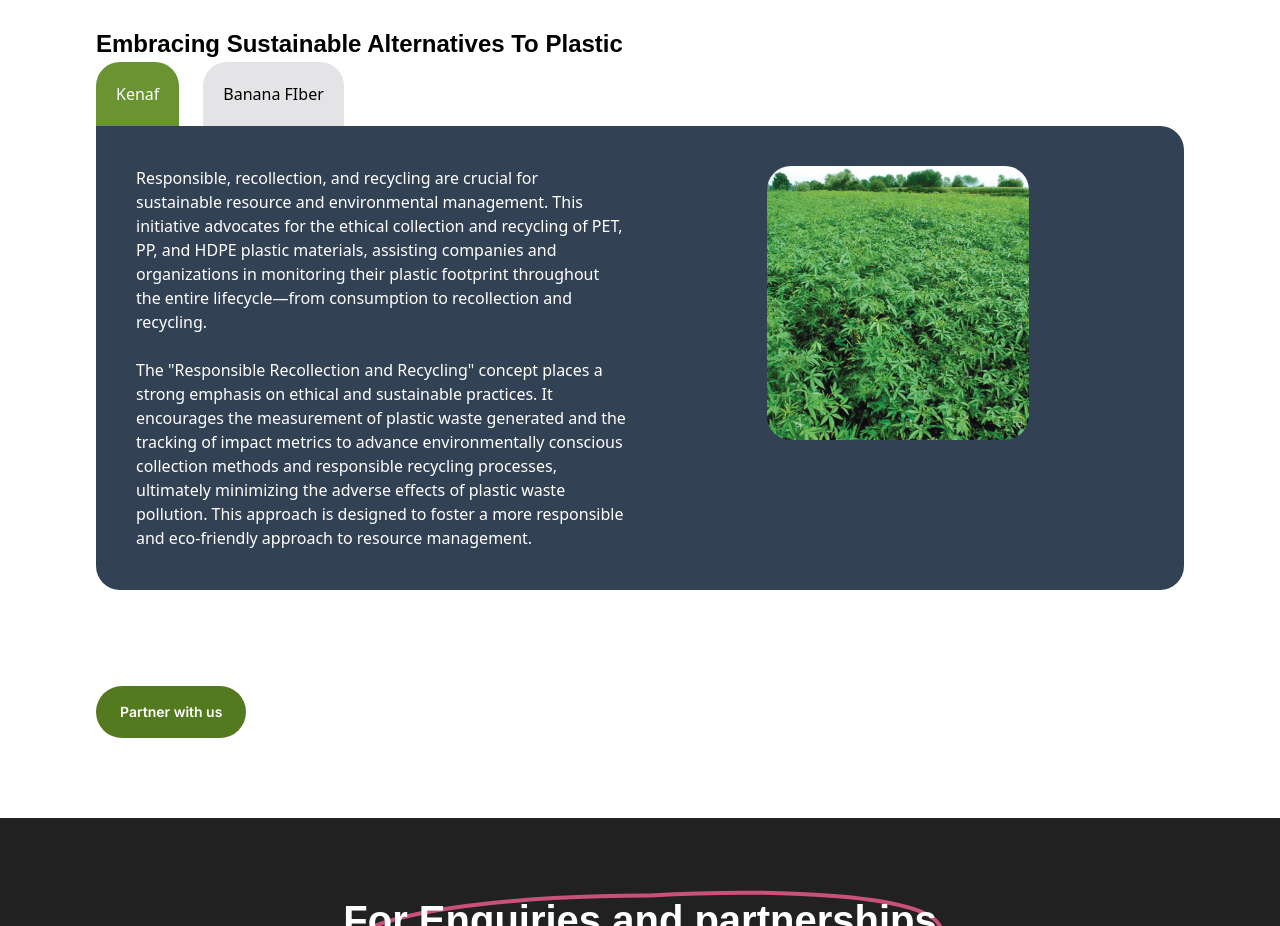
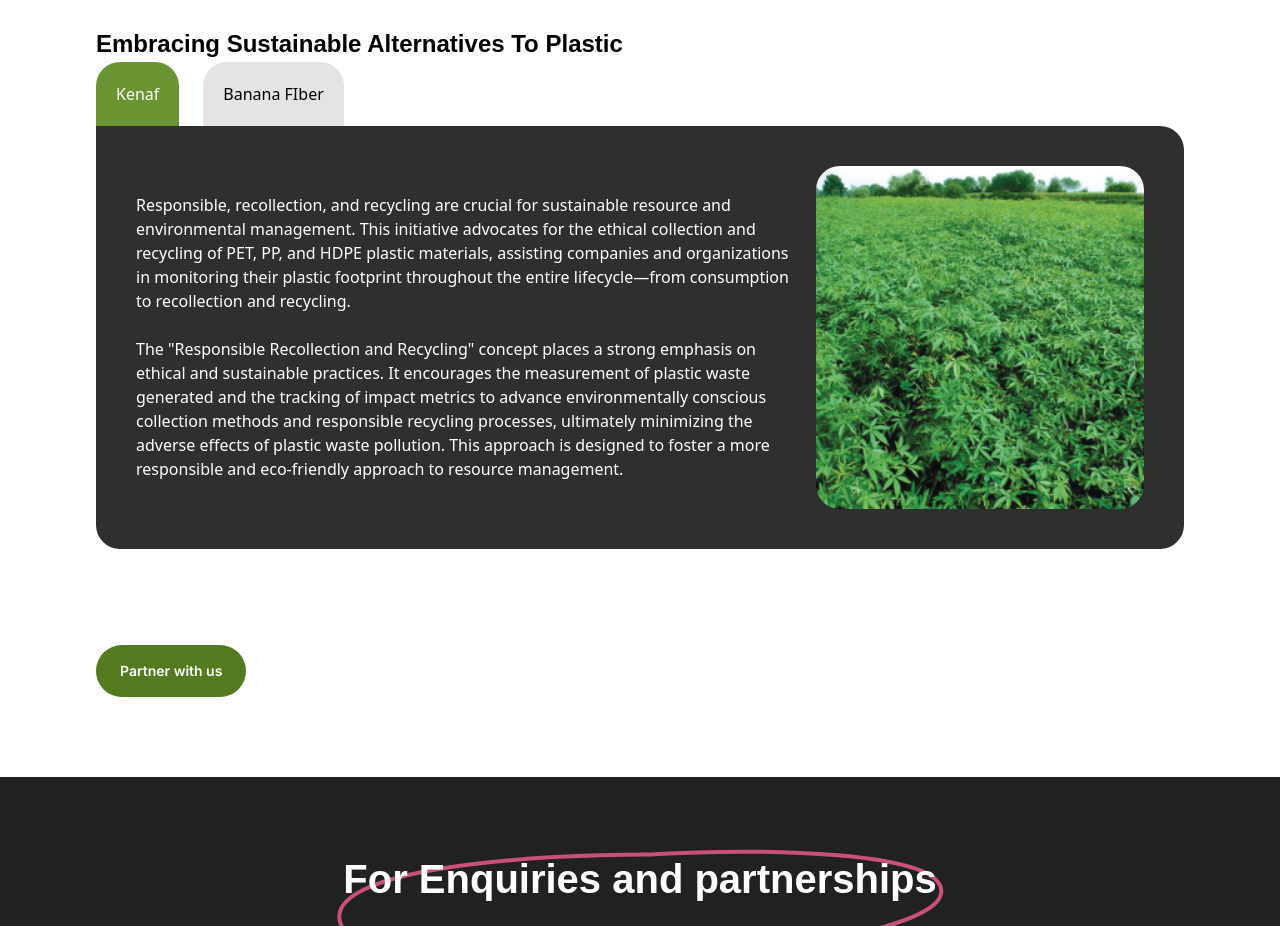
Before and after one commit to Abasifreke100/new-well-of-science, a React (Vite) app: page /partnership in a window 1280 px wide. Shown: the part 1180-2106 px from the top of the page. Built offline with nearby package versions, Linux system fonts and the light colour scheme; a web font is replaced by a local one.

Commit message:
Edited pic and bg for partnership

```diff
--- a/src/components/ui/PartnershipSwitch.jsx
+++ b/src/components/ui/PartnershipSwitch.jsx
@@ -46,17 +46,17 @@ const PartnershipSwitch = () => {
                     </div>
                     {
                         switchState2 === true ?
-                            <div className='grid gir-cols-1 md:grid-cols-2 gap-6 justify-items-center p-10 bg-slate-700 text-white rounded-b-3xl rounded-tr-3xl text-[14px] md:text-[16px] '>
+                            <div className='grid gird-cols-1 md:grid-cols-[2fr_1fr] gap-6 items-center justify-items-center p-10 bg-[#2F2F2F] text-white rounded-b-3xl rounded-tr-3xl text-[14px] md:text-[16px] '>
                                 <div className='order-last md:order-first'>
                                     Responsible, recollection, and recycling are crucial for sustainable resource and environmental management. This initiative advocates for the ethical collection and recycling of PET, PP, and HDPE plastic materials, assisting companies and organizations in monitoring their plastic footprint throughout the entire lifecycle—from consumption to recollection and recycling.
                                     <br />
                                     <br />
                                     The "Responsible Recollection and Recycling" concept places a strong emphasis on ethical and sustainable practices. It encourages the measurement of plastic waste generated and the tracking of impact metrics to advance environmentally conscious collection methods and responsible recycling processes, ultimately minimizing the adverse effects of plastic waste pollution. This approach is designed to foster a more responsible and eco-friendly approach to resource management.
                                 </div>
-                                <img src="/images/partnershippicdown1.png" alt="" className='rounded-3xl' />
+                                <img src="/images/partnershippicdown1.png" alt="" className='rounded-3xl w-[100%] ' />
                             </div>
                         :
-                            <div className='grid gir-cols-1 md:grid-cols-2 order-last md:order-first justify-items-center p-10 bg-slate-700 text-white rounded-b-3xl rounded-tr-3xl text-[14px] md:text-[16px] '>
+                            <div className='grid gird-cols-1 md:grid-cols-[2fr_1fr] gap-6 items-center order-last md:order-first justify-items-center p-10 bg-[#2F2F2F] text-white rounded-b-3xl rounded-tr-3xl text-[14px] md:text-[16px] '>
                                 <div>
                                     Banana fiber processing introduces an innovative approach to harnessing the potential of banana plants. This involves extracting fibers from banana plant pseudostems through a meticulous process—harvesting mature plants, stripping outer layers to reveal the fibrous core, and mechanically extracting and cleaning the fibers. Treated for strength and durability, these banana fibers are utilized in textiles, handicrafts, and various eco-friendly products.
                                     <br />
@@ -65,7 +65,7 @@ const PartnershipSwitch = () => {
                                     In opting for these alternative materials, we not only eliminate our dependence on plastic but also actively support industries, also champion responsible recollection and recycling. Our Kenaf and Banana Fiber projects stand as a testament to our commitment to a more sustainable and eco-friendly future. We are open to working with like-minded organizations to accomplish these initiatives.
 
                                 </div>
-                                <img src="/images/partnershippicdown1.png" alt="" />
+                                <img src="/images/imgsponge.png" alt="" className='rounded-3xl w-[100%]' />
                             </div>
                     }
                         </div>
```
Also changed, not shown: public/images/imgsponge.png (added).
